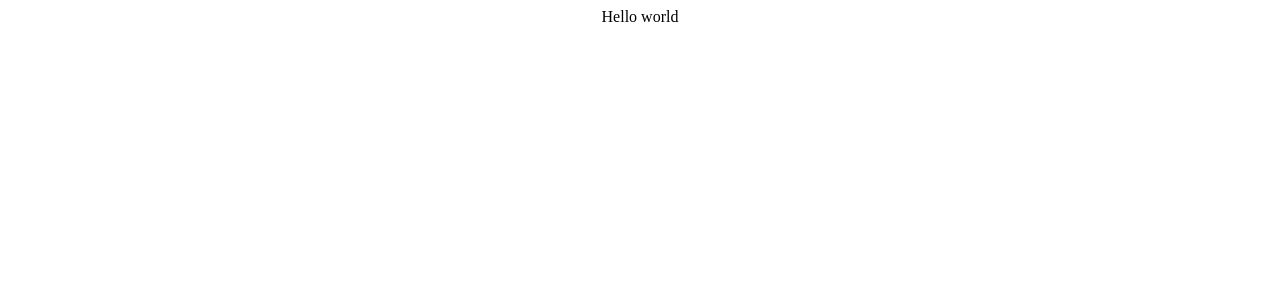
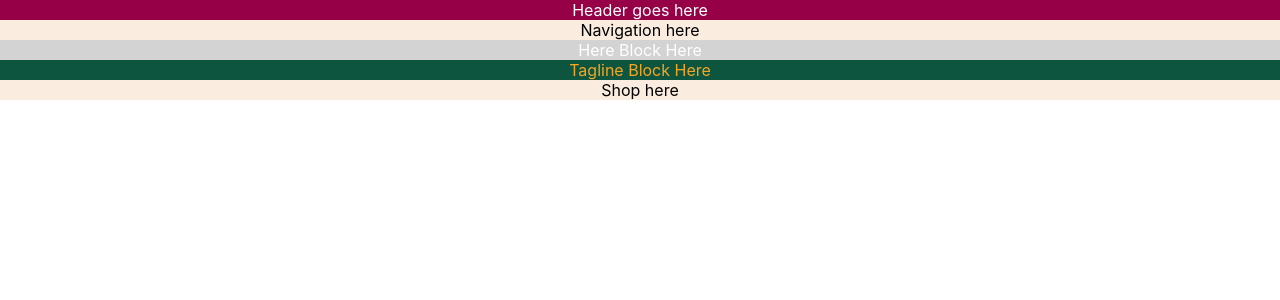
Before and after one commit to monello/coit-project1, a React (Create React App) app: page / in a window 1280 px wide. Shown: the top 300 px of the page. Built offline with nearby package versions, Linux system fonts and the light colour scheme.

Commit message:
style: basic layout and styling

```diff
--- a/src/App.css
+++ b/src/App.css
@@ -1,38 +1,26 @@
 .App {
-  text-align: center;
+    text-align: center;
 }
 
-.App-logo {
-  height: 40vmin;
-  pointer-events: none;
+header {
+    background-color: #960047;
+    color: white;
 }
 
-@media (prefers-reduced-motion: no-preference) {
-  .App-logo {
-    animation: App-logo-spin infinite 20s linear;
-  }
+nav {
+    background-color: #faeddf;
 }
 
-.App-header {
-  background-color: #282c34;
-  min-height: 100vh;
-  display: flex;
-  flex-direction: column;
-  align-items: center;
-  justify-content: center;
-  font-size: calc(10px + 2vmin);
-  color: white;
+#hero-block {
+    background-color: lightgray;
+    color: white;
 }
 
-.App-link {
-  color: #61dafb;
+#brand-container {
+    background-color: #0e5540;
+    color: #f4a620;
 }
 
-@keyframes App-logo-spin {
-  from {
-    transform: rotate(0deg);
-  }
-  to {
-    transform: rotate(360deg);
-  }
+#shop-container {
+    background-color: #faeddf;
 }
--- a/src/App.tsx
+++ b/src/App.tsx
@@ -2,7 +2,23 @@ import React from "react";
 import "./App.css";
 
 function App() {
-    return <div className="App">Hello world</div>;
+    return (
+        <div className="App flex-container">
+            <header id="header" className="flex-item">
+                Header goes here
+            </header>
+            <nav className="flex-item">Navigation here</nav>
+            <section id="hero-block" className="flex-item">
+                Here Block Here
+            </section>
+            <section id="brand-container" className="flex-item">
+                Tagline Block Here
+            </section>
+            <main id="shop-container" className="flex-item">
+                Shop here
+            </main>
+        </div>
+    );
 }
 
 export default App;
--- /dev/null
+++ b/src/index.css
@@ -0,0 +1,43 @@
+body {
+    margin: 0;
+    font-family: -apple-system, BlinkMacSystemFont, "Segoe UI", "Roboto",
+        "Oxygen", "Ubuntu", "Cantarell", "Fira Sans", "Droid Sans",
+        "Helvetica Neue", sans-serif;
+    -webkit-font-smoothing: antialiased;
+    -moz-osx-font-smoothing: grayscale;
+}
+
+.flex-container {
+    display: -ms-flexbox;
+    display: -webkit-flex;
+    display: flex;
+    -webkit-flex-direction: column;
+    -ms-flex-direction: column;
+    flex-direction: column;
+    -webkit-flex-wrap: nowrap;
+    -ms-flex-wrap: nowrap;
+    flex-wrap: nowrap;
+    -webkit-justify-content: flex-start;
+    -ms-flex-pack: start;
+    justify-content: flex-start;
+    -webkit-align-content: flex-start;
+    -ms-flex-line-pack: start;
+    align-content: flex-start;
+    -webkit-align-items: center;
+    -ms-flex-align: center;
+    align-items: center;
+    width: 100%;
+}
+
+.flex-item {
+    -webkit-order: 0;
+    -ms-flex-order: 0;
+    order: 0;
+    -webkit-flex: 0 1 auto;
+    -ms-flex: 0 1 auto;
+    flex: 0 1 auto;
+    -webkit-align-self: auto;
+    -ms-flex-item-align: auto;
+    align-self: auto;
+    width: 100%;
+}
--- a/src/index.tsx
+++ b/src/index.tsx
@@ -1,5 +1,6 @@
 import React from "react";
 import ReactDOM from "react-dom/client";
+import "./index.css";
 import App from "./App";
 
 const root = ReactDOM.createRoot(
```
